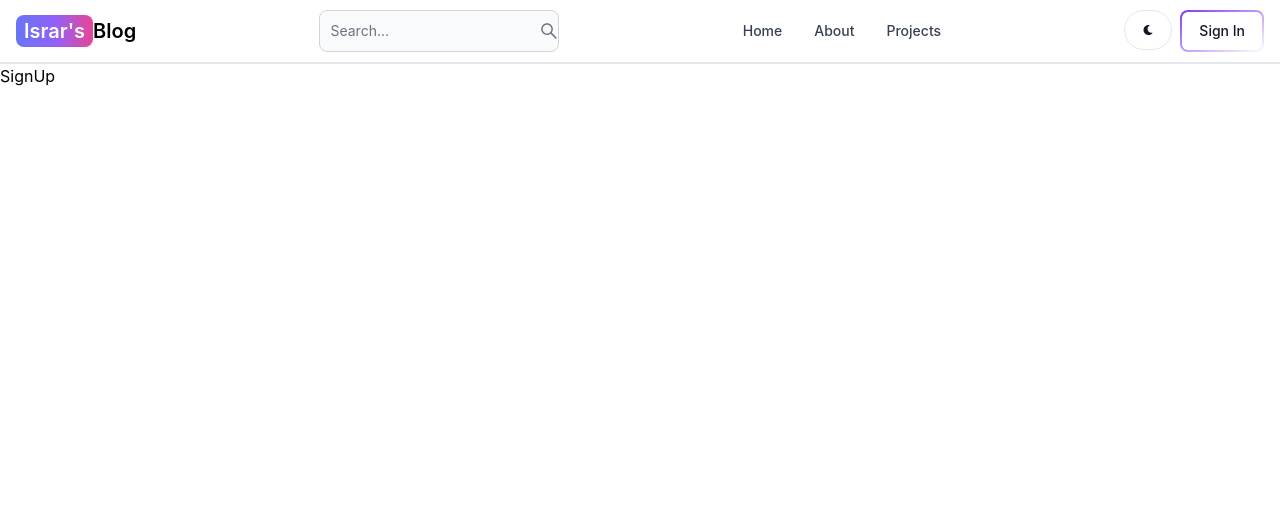
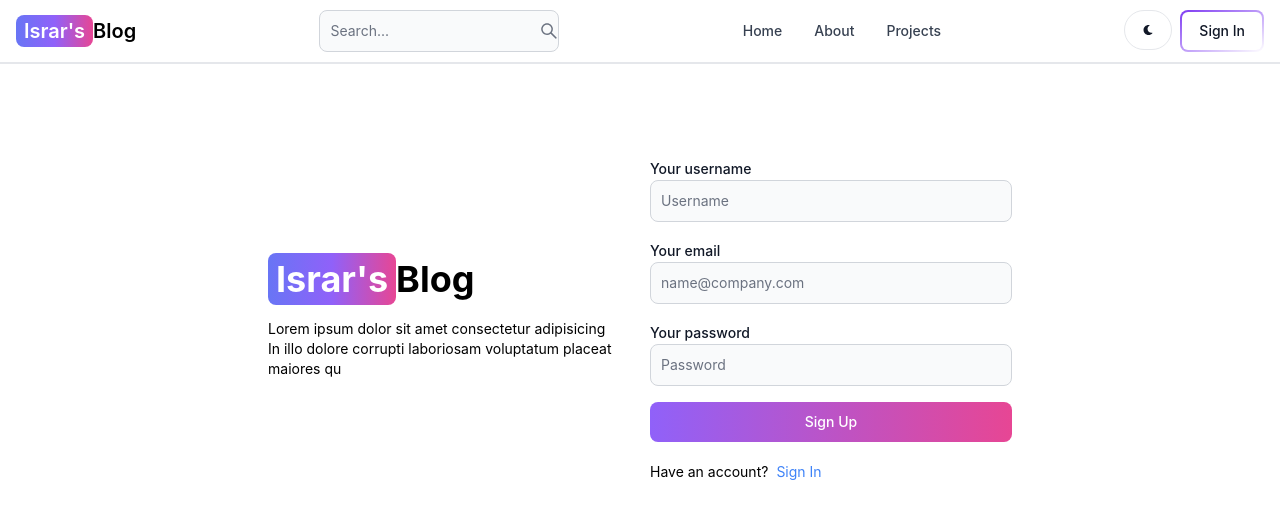
Before and after one commit to israrkhann08/mern-blog, a React app in the folder front-end/: page /sign-up in a window 1280 px wide. Shown: the top 518 px of the page. Built offline with nearby package versions, Linux system fonts and the light colour scheme; the HTML template or start-up script is replaced by a standard one.

Commit message:
create complete Sign Up page UI

```diff
--- a/front-end/src/pages/SignUp.jsx
+++ b/front-end/src/pages/SignUp.jsx
@@ -1,7 +1,50 @@
-import React from 'react'
+import { Button, Label, TextInput } from 'flowbite-react';
+import { Link } from 'react-router-dom';
 
 export default function SignUp() {
   return (
-    <div>SignUp</div>
+    <div className='min-h-screen mt-20'>
+      <div className='flex p-3 max-w-3xl mx-auto flex-col md:flex-row md:items-center gap-5'>
+        {/* left */}
+        <div className='flex-1'>
+          <Link to='/' className='font-bold dark:text-white text-4xl'>
+            <span className='px-2 py-1 bg-gradient-to-r from-indigo-500 via-purple-500 to-pink-500 rounded-lg text-white'>
+              Israr's
+            </span>
+            Blog
+          </Link>
+          <p className='text-sm mt-5 pr-4'>
+           Lorem ipsum dolor sit amet consectetur adipisicing In illo dolore corrupti laboriosam voluptatum placeat maiores qu
+          </p>
+        </div>
+        {/* right */}
+
+        <div className='flex-1'>
+          <form className='flex flex-col gap-4'>
+            <div>
+              <Label value='Your username' />
+              <TextInput type='text' placeholder='Username' id='username' />
+            </div>
+            <div>
+              <Label value='Your email' />
+              <TextInput type='text' placeholder='name@company.com' id='email' />
+            </div>
+            <div>
+              <Label value='Your password' />
+              <TextInput type='text' placeholder='Password' id='password' />
+            </div>
+            <Button gradientDuoTone='purpleToPink' type='submit'>
+              Sign Up
+            </Button>
+          </form>
+          <div className="flex gap-2 text-sm mt-5">
+            <span>Have an account?</span>
+            <Link to='/sign-in' className='text-blue-500'>
+              Sign In
+            </Link>
+          </div>
+        </div>
+      </div>
+    </div>
   )
 }
```
